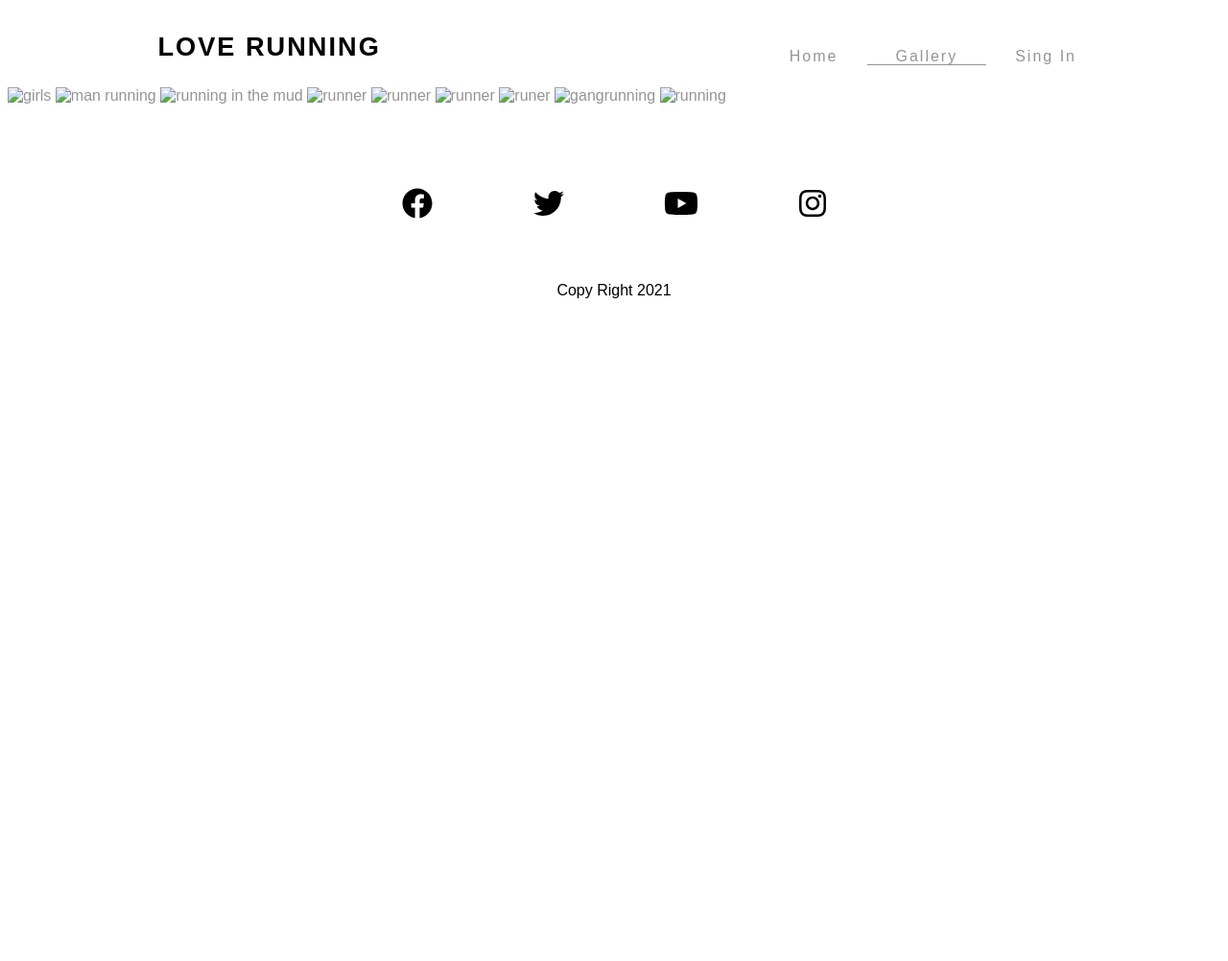
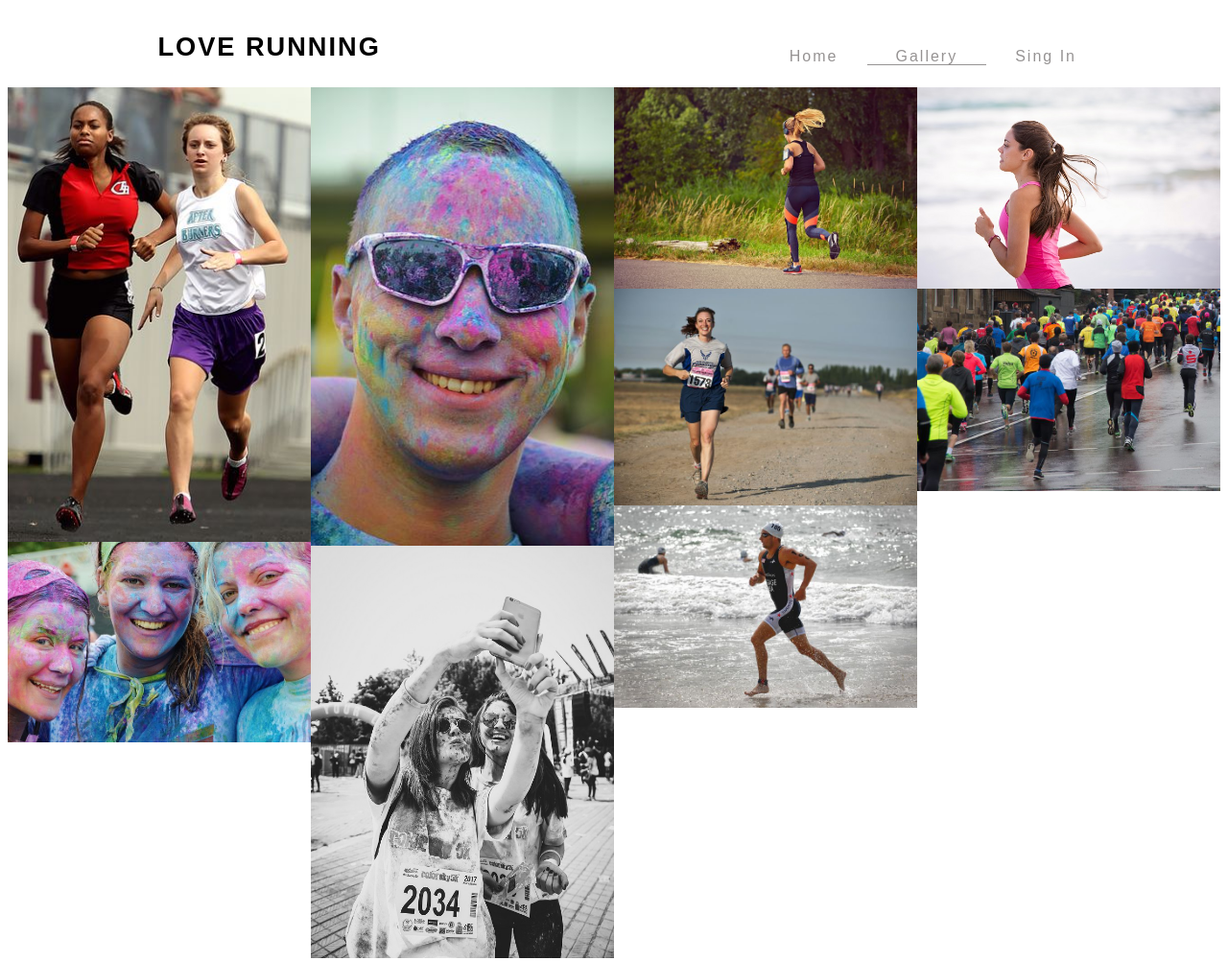
Before and after one commit to JavierBL89/Love-Running, a plain HTML site: page gallery.html in a window 1280 px wide. Shown: the top 1002 px of the page at 96% size. Before the commit the page ends 800 px from the top, so only its background shows below. Drawn offline with Linux system fonts and the light colour scheme.

Commit message:
gallery page done

```diff
--- a/assets/CSS/style.css
+++ b/assets/CSS/style.css
@@ -83,7 +83,7 @@ nav a:hover{
     margin: 10px;
     height: 500px;
     width: 100%;
-    background-image: url("images/hero-image.webp");
+    background-image: url("../images/hero-image.webp");
     background-position: center center;
     background-size: cover;
     background-repeat: no-repeat;
@@ -164,7 +164,7 @@ width: 33%;
 
 .img-club{
 
-    background-image: url("images/ethos-center-image.jpg");
+    background-image: url("../images/ethos-center-image.jpg");
     background-position: center center;
     background-repeat: no-repeat;
     height: 100%;
@@ -179,7 +179,7 @@ width: 33%;
     height: 250px;
     width: 100%;
     text-align: center;
-    background-image: url("images/dublin-city.webp");
+    background-image: url("../images/dublin-city.webp");
     background-position: center center;
     background-repeat: no-repeat;
     background-size: cover;
@@ -217,9 +217,15 @@ width: 33%;
 
 #social .icon:hover{
     color:  #ffa620;
-    ;
+
 }
 
+#gallery{
+    width: 100%;
+    line-height: 0;
+    column-count: 4;
+    column-gap: 0;
+}
 #gallery img{
-    height:100%;
+    width:100%;
 }
--- a/gallery.html
+++ b/gallery.html
@@ -31,7 +31,7 @@
                 <li >
                     <a href="gallery.html" class="active">Gallery</a>
                 </li>
-
+                <li>
                     <a href="#" >Sing In</a>
                 </li>
             </div>
@@ -41,15 +41,16 @@
    <body>
 
     <section id="gallery">
-        <img src="images/girls.jpg" alt="girls">
-        <img src="images/man.jpg" alt="man running">
-        <img src="images/mud-run.jpg" alt="running in the mud">
-        <img src="images/gallery/runner1.jpg" alt="runner">
-        <img src="images/runner2.jpg" alt="runner">
-        <img src="images/gallery/runner3.jpg" alt="runner">
-        <img src="images/gallery/runner4.jpg" alt="runer">
-        <img src="images/gallery/running_gang.jpg" alt="gangrunning">
-        <img src="images/athletes.jpg" alt="running">
+
+        <img src="assets/images/athletes.jpg" alt="girls" style="height: 100%;">
+        <img src="assets/images/girls.jpg" alt="man running">
+        <img src="assets/images/man.jpg" alt="running in the mud">
+        <img src="assets/images/mud-run.jpg" alt="runner">
+        <img src="assets/images/runner1.jpg" alt="runner">
+        <img src="assets/images/runner2.jpg" alt="runner">
+        <img src="assets/images/runner3.jpg" alt="runer">
+        <img src="assets/images/runner4.jpg" alt="gangrunning">
+        <img src="assets/images/running_gang.jpg" alt="running">
 
 
     </section>
```
Also changed, not shown: assets/images/athletes.jpg (renamed from assets/CSS/images/athletes.jpg), assets/images/dublin-city.webp (renamed from assets/CSS/images/dublin-city.webp), assets/images/ethos-center-image.jpg (renamed from assets/CSS/images/ethos-center-image.jpg), assets/images/girls.jpg (renamed from assets/CSS/images/girls.jpg), assets/images/hero-image.webp (renamed from assets/CSS/images/hero-image.webp), assets/images/man.jpg (renamed from assets/CSS/images/man.jpg), assets/images/mud-run.jpg (renamed from assets/CSS/images/mud-run.jpg), assets/images/runner1.jpg (renamed from assets/CSS/images/runner1.jpg), assets/images/runner2.jpg (renamed from assets/CSS/images/runner2.jpg), assets/images/runner3.jpg (renamed from assets/CSS/images/runner3.jpg), assets/images/runner4.jpg (renamed from assets/CSS/images/runner4.jpg), assets/images/running_gang.jpg (renamed from assets/CSS/images/running_gang.jpg), 1 other file.
